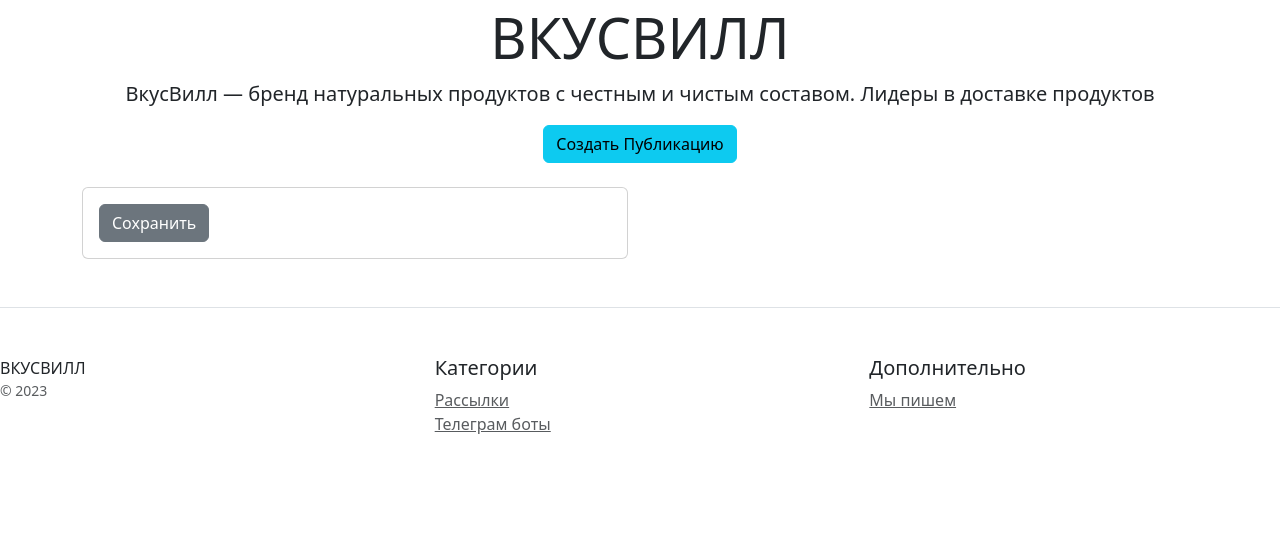
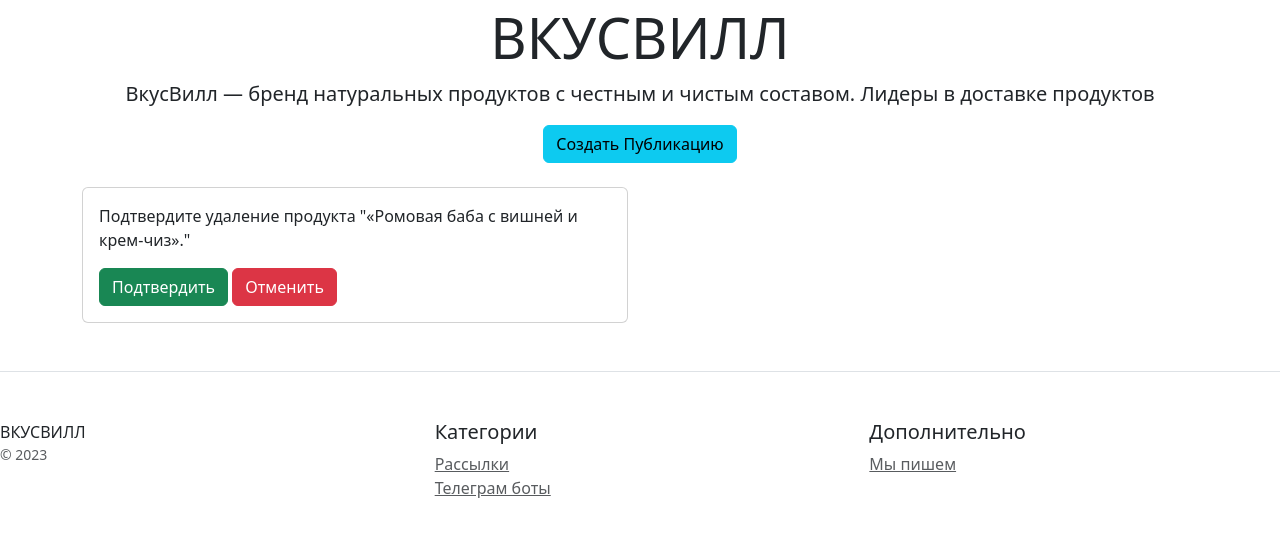
Before and after one commit to ElnaraGasanova/Django_HW_20.1, a Django app: page /products/7/delete/ in a window 1280 px wide. Shown: the part 135-672 px from the top of the page. Run offline with Django 5.2, Linux system fonts and the light colour scheme; data comes from the database, SQL or seed files in the repository.

Commit message:
Не тот шаблон с Блога скопировала, исправила. Корректно создан шаблон подтверждения удаления продукта.

```diff
--- a/catalog/templates/catalog/product_confirm_delete.html
+++ b/catalog/templates/catalog/product_confirm_delete.html
@@ -5,16 +5,11 @@
         <div class="col-6">
             <div class="card">
                 <div class="card-body">
-                    <form method="post" enctype="multipart/form-data">
+                    <form method="post">
                         {% csrf_token %}
-                        {{ form.as_p }}
-                        <button type="submit" class="btn btn-secondary">
-                            {% if object %}
-                                Сохранить
-                            {% else %}
-                                Создать
-                            {% endif %}
-                        </button>
+                        <p>Подтвердите удаление продукта "{{ object.name }}."</p>
+                        <button type="submit" class="btn btn-success">Подтвердить</button>
+                        <a href="{% url 'catalog:home' %}" class="btn btn-danger">Отменить</a>
                     </form>
                 </div>
             </div>
```
